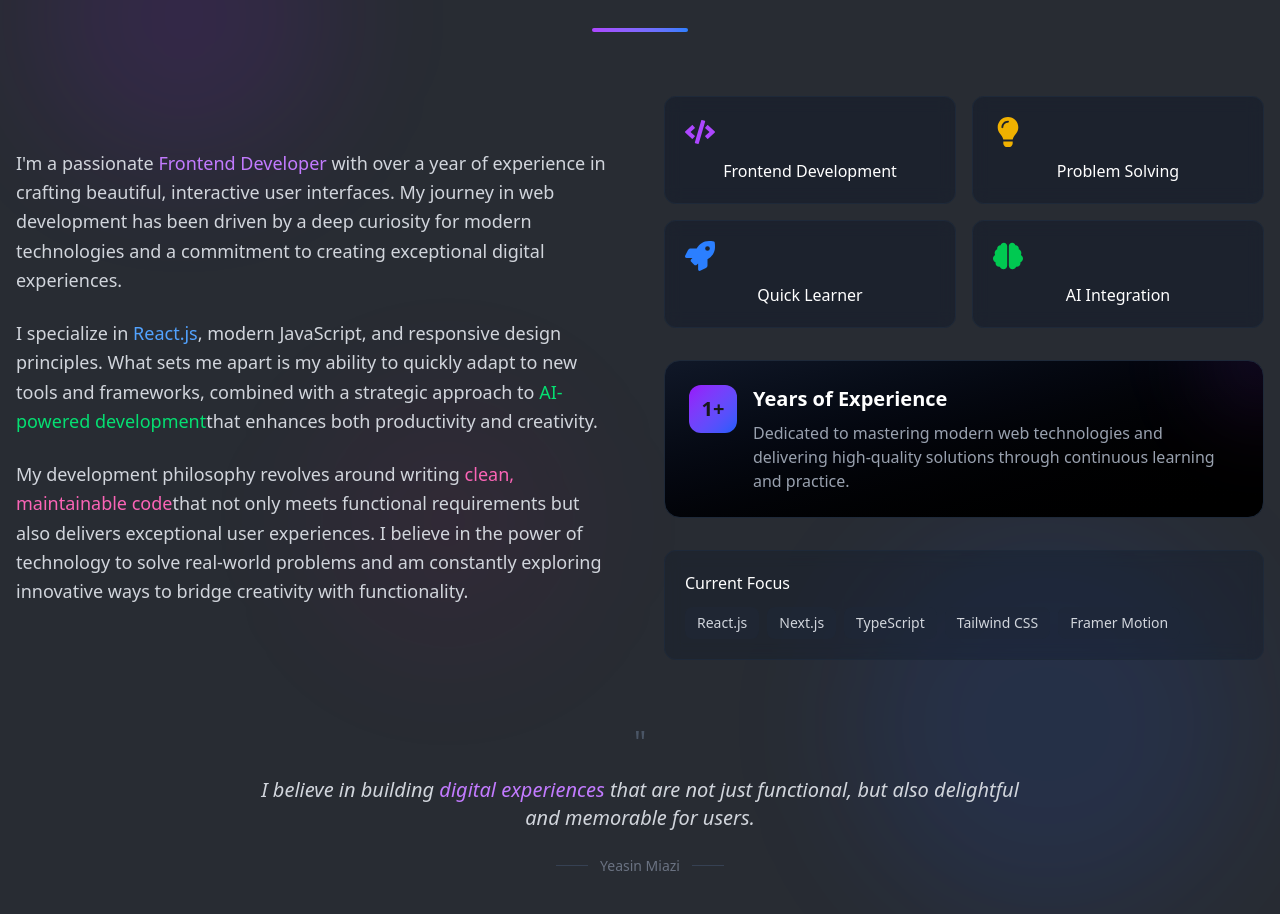
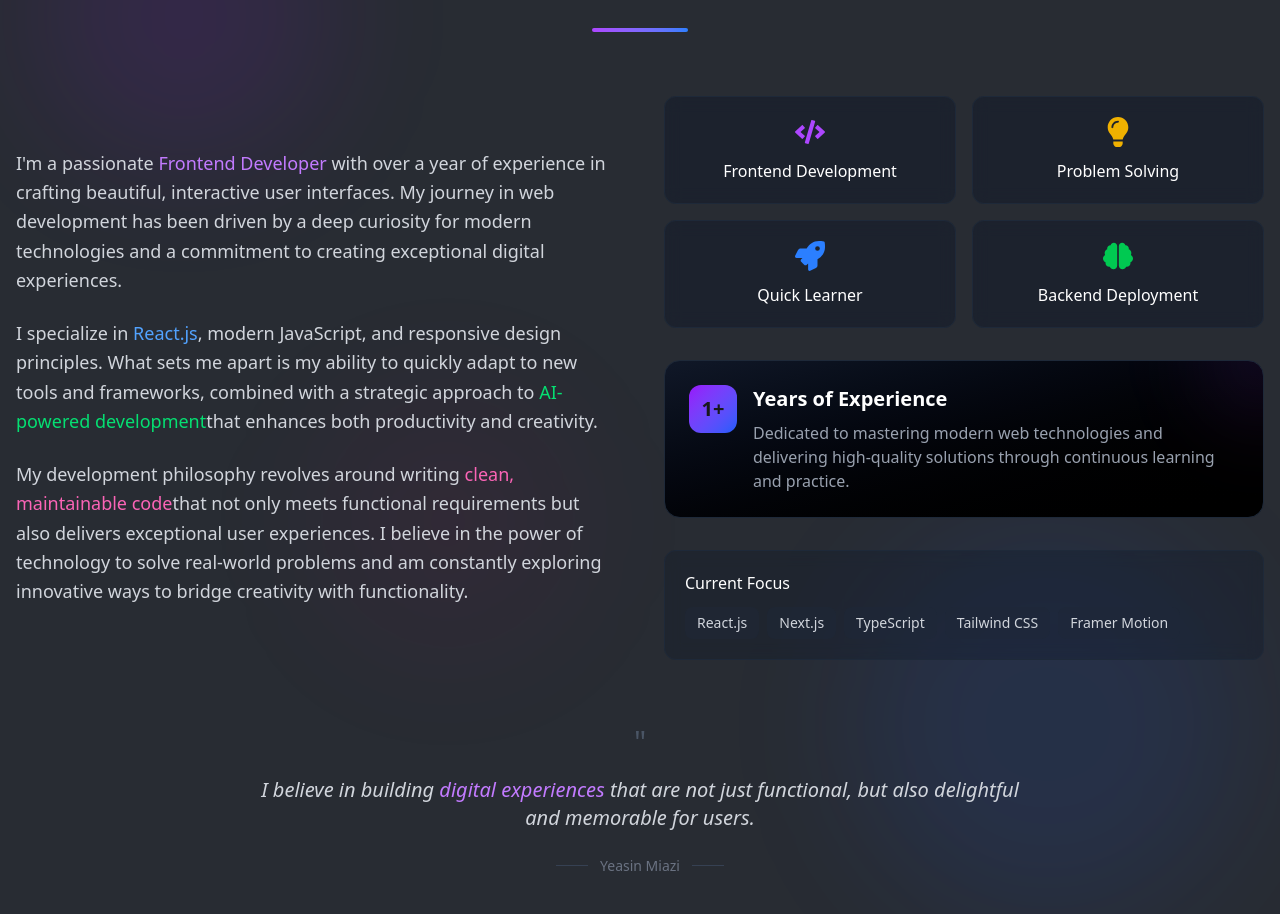
Before and after one commit to miazi2003/my-portfolio, a React (Vite) app: page / in a window 1280 px wide. Shown: the part 968-1882 px from the top of the page. Built offline with nearby package versions, Linux system fonts and the light colour scheme.

Commit message:
resume updated again

```diff
--- a/src/component/about me/AboutMe.jsx
+++ b/src/component/about me/AboutMe.jsx
@@ -40,7 +40,7 @@ const AboutMe = () => {
     { icon: <FaCode />, label: "Frontend Development", color: "text-purple-500" },
     { icon: <FaLightbulb />, label: "Problem Solving", color: "text-yellow-500" },
     { icon: <FaRocket />, label: "Quick Learner", color: "text-blue-500" },
-    { icon: <FaBrain />, label: "AI Integration", color: "text-green-500" },
+    { icon: <FaBrain />, label: "Backend Deployment", color: "text-green-500" },
   ];
 
   return (
@@ -66,7 +66,7 @@ const AboutMe = () => {
         >
           <div className="inline-flex items-center gap-3 mb-4">
             <div className="w-12 h-px bg-gradient-to-r from-transparent to-purple-500" />
-            <span className="text-sm font-medium text-purple-400 tracking-wider">
+            <span className="text-sm font-medium text-purple-400 tracking-wider ">
               INTRODUCTION
             </span>
             <div className="w-12 h-px bg-gradient-to-r from-purple-500 to-transparent" />
@@ -141,7 +141,7 @@ const AboutMe = () => {
                       initial="hidden"
                       whileInView="visible"
                       viewport={{ once: true }}
-                      className={`text-3xl mb-3 ${skill.color}`}
+                      className={`text-3xl mb-3 flex justify-center ${skill.color}`}
                     >
                       {skill.icon}
                     </motion.div>
```
